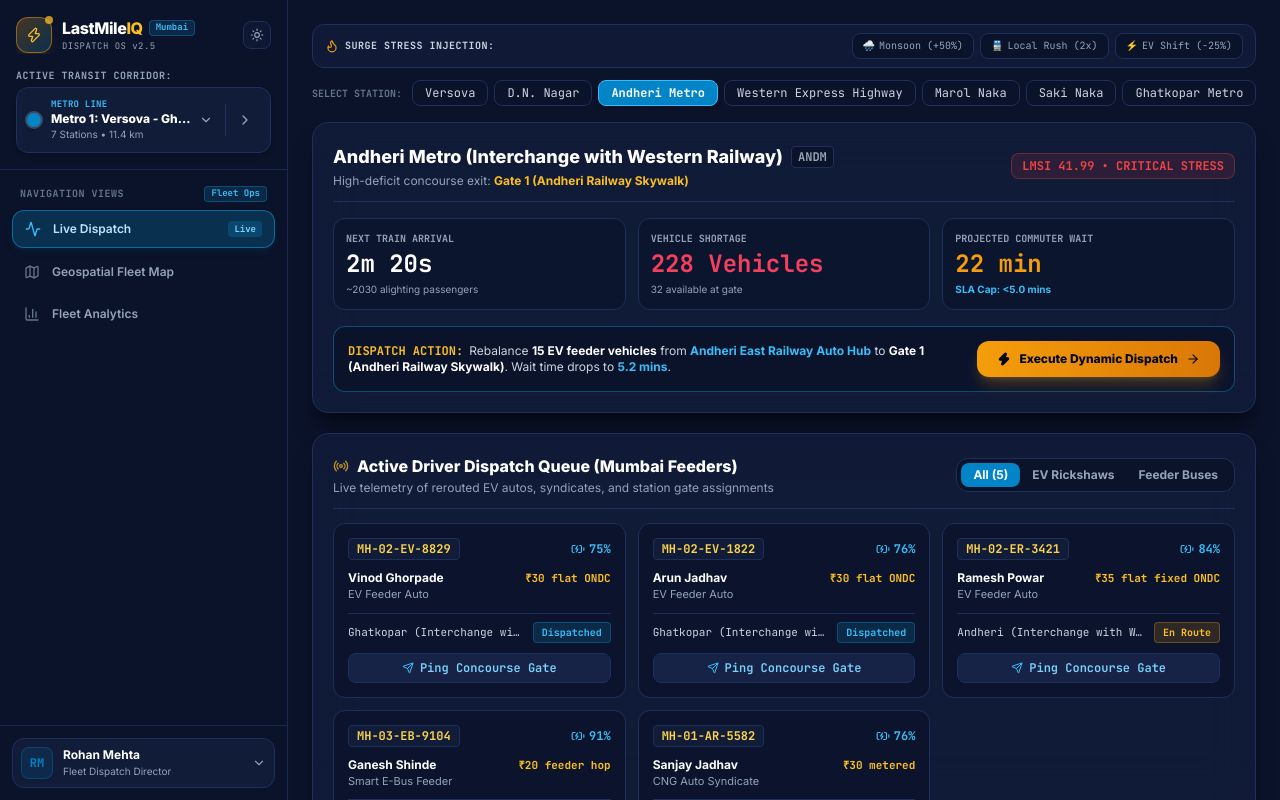
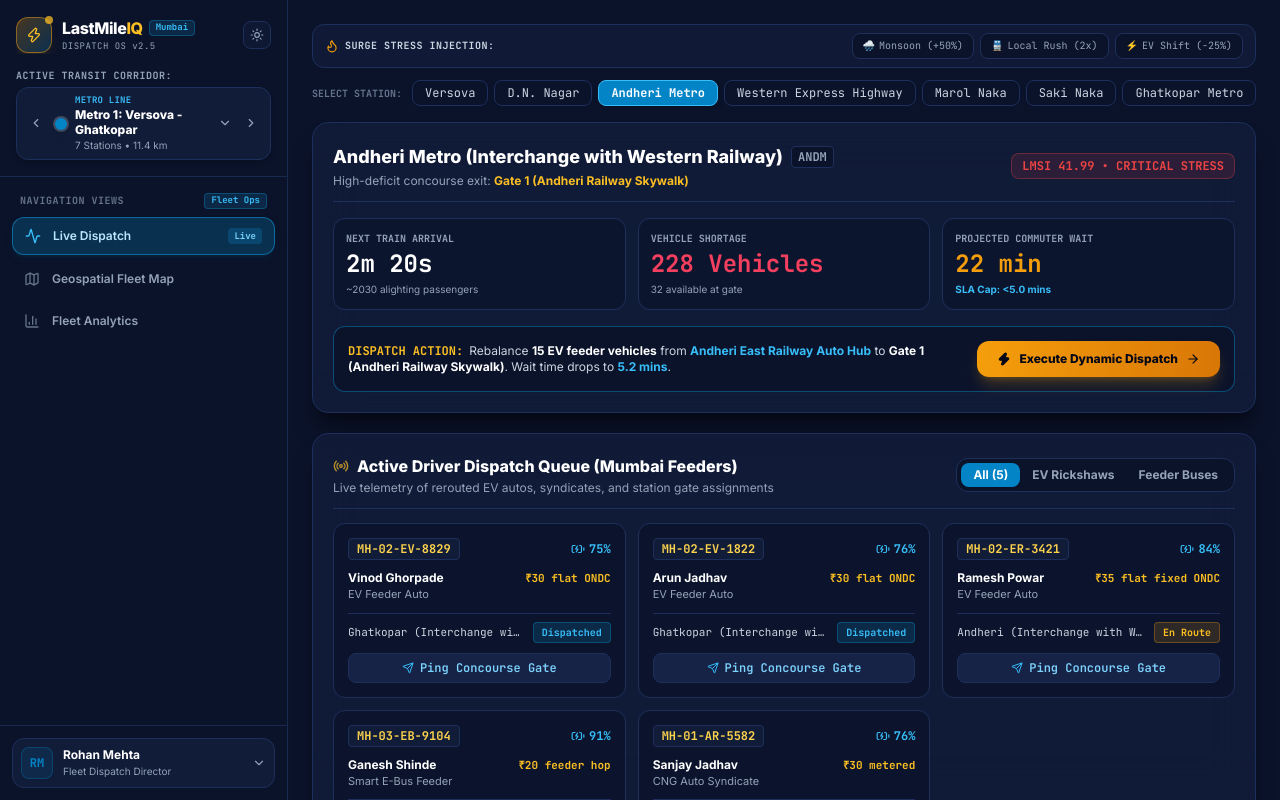
Before and after one commit to Ayush-web28/LastMileIQ, a React (Vite) app: page / in a window 1280 px wide. Built offline with nearby package versions, Linux system fonts and the light colour scheme.

Commit message:
feat: streamline corridor container with dual inline arrows and full-width dropdown headers

```diff
--- a/src/components/bionis/Sidebar.jsx
+++ b/src/components/bionis/Sidebar.jsx
@@ -12,6 +12,7 @@ import {
   Moon,
   ShieldCheck,
   ChevronRight,
+  ChevronLeft,
   Sparkles,
   Layers
 } from 'lucide-react';
@@ -189,37 +190,55 @@ export default function Sidebar({ activeView, setActiveView, isCollapsed, setIsC
             </div>
 
             {/* Single Unified Container */}
-            <div className={`flex items-center justify-between p-2.5 rounded-xl border transition shadow-md ${
+            <div className={`flex items-center justify-between p-2 rounded-xl border transition shadow-md gap-1 ${
               theme === 'dark'
                 ? 'bg-[#111C38] border-[#1E2F5B]'
                 : 'bg-slate-50 border-slate-200'
             }`}>
+              {/* Left Arrow Button (switches between metro & local, minimal space) */}
+              <button
+                type="button"
+                onClick={(e) => {
+                  e.stopPropagation();
+                  toggleCorridorCategory();
+                }}
+                className={`p-1 rounded-md transition shrink-0 flex items-center justify-center ${
+                  theme === 'dark'
+                    ? 'text-slate-400 hover:text-amber-400 hover:bg-[#162347]'
+                    : 'text-slate-500 hover:text-amber-600 hover:bg-slate-100'
+                }`}
+                title={corridorCategory === 'metro' ? 'Switch to Suburban Local Lines' : 'Switch to Metro Lines'}
+                aria-label="Previous transit mode"
+              >
+                <ChevronLeft className="w-3.5 h-3.5" />
+              </button>
+
               {/* Clickable Line Dropdown Trigger */}
               <button
                 type="button"
                 onClick={() => setCorridorMenuOpen(!corridorMenuOpen)}
-                className="flex-1 flex items-center justify-between min-w-0 pr-2 text-left cursor-pointer group"
+                className="flex-1 flex items-center justify-between min-w-0 px-1 text-left cursor-pointer group"
                 title={`Click to open ${corridorCategory === 'metro' ? 'Metro Lines' : 'Suburban Local Lines'} dropdown`}
               >
-                <div className="flex items-center gap-2.5 min-w-0">
+                <div className="flex items-center gap-2 min-w-0 flex-1">
                   <span
-                    className="w-3.5 h-3.5 rounded-full shrink-0 shadow-md ring-2 ring-white/20"
+                    className="w-3 h-3 rounded-full shrink-0 shadow-md ring-2 ring-white/20 mt-0.5"
                     style={{ backgroundColor: activeCorridor.color }}
                   />
-                  <div className="truncate min-w-0">
-                    <span className={`text-[9px] font-mono font-bold block uppercase tracking-wide ${
+                  <div className="min-w-0 flex-1">
+                    <span className={`text-[9px] font-mono font-bold block uppercase tracking-wide leading-none mb-0.5 ${
                       corridorCategory === 'metro'
                         ? (theme === 'dark' ? 'text-sky-400' : 'text-sky-700')
                         : (theme === 'dark' ? 'text-amber-400' : 'text-amber-700')
                     }`}>
                       {corridorCategory === 'metro' ? 'Metro Line' : 'Suburban Local'}
                     </span>
-                    <span className={`font-black text-xs truncate block ${
+                    <span className={`font-black text-xs leading-tight block break-words ${
                       theme === 'dark' ? 'text-white' : 'text-slate-900'
                     }`}>
                       {activeCorridor.shortName}
                     </span>
-                    <span className={`text-[10px] block ${
+                    <span className={`text-[10px] block leading-tight mt-0.5 ${
                       theme === 'dark' ? 'text-slate-400' : 'text-slate-500'
                     }`}>
                       {activeCorridor.stationsCount} Stations • {activeCorridor.lengthKm} km
@@ -227,32 +246,27 @@ export default function Sidebar({ activeView, setActiveView, isCollapsed, setIsC
                   </div>
                 </div>
 
-                <ChevronDown className={`w-3.5 h-3.5 shrink-0 transition-transform duration-200 ml-1.5 ${
+                <ChevronDown className={`w-3.5 h-3.5 shrink-0 transition-transform duration-200 ml-1 ${
                   corridorMenuOpen ? 'rotate-180' : ''
                 } ${theme === 'dark' ? 'text-slate-400 group-hover:text-white' : 'text-slate-500 group-hover:text-slate-900'}`} />
               </button>
 
-              {/* Vertical Separator */}
-              <div className={`h-8 w-px shrink-0 mx-1 ${
-                theme === 'dark' ? 'bg-[#1E2F5B]' : 'bg-slate-200'
-              }`} />
-
-              {/* Really small arrow inside container, pointing in the same side (ChevronRight >), zero text labels */}
+              {/* Right Arrow Button (switches between metro & local, minimal space) */}
               <button
                 type="button"
                 onClick={(e) => {
                   e.stopPropagation();
                   toggleCorridorCategory();
                 }}
-                className={`p-1.5 rounded-lg border transition shrink-0 flex items-center justify-center ${
+                className={`p-1 rounded-md transition shrink-0 flex items-center justify-center ${
                   theme === 'dark'
-                    ? 'border-transparent hover:border-[#1E2F5B] hover:bg-[#162347] text-slate-400 hover:text-amber-400'
-                    : 'border-transparent hover:border-slate-300 hover:bg-slate-100 text-slate-500 hover:text-amber-600'
+                    ? 'text-slate-400 hover:text-amber-400 hover:bg-[#162347]'
+                    : 'text-slate-500 hover:text-amber-600 hover:bg-slate-100'
                 }`}
-                title={corridorCategory === 'metro' ? 'Switch to Suburban Local Lines dropdown' : 'Switch to Metro Lines dropdown'}
-                aria-label="Switch transit corridor mode"
+                title={corridorCategory === 'metro' ? 'Switch to Suburban Local Lines' : 'Switch to Metro Lines'}
+                aria-label="Next transit mode"
               >
-                <ChevronRight className="w-4 h-4 transition-transform active:scale-90" />
+                <ChevronRight className="w-3.5 h-3.5" />
               </button>
             </div>
 
@@ -265,13 +279,10 @@ export default function Sidebar({ activeView, setActiveView, isCollapsed, setIsC
               }`}>
                 {corridorCategory === 'metro' ? (
                   <>
-                    {/* 6 Metro Lines Dropdown Options */}
-                    <div className="flex items-center justify-between px-2.5 py-1 mb-1">
-                      <span className="text-[10px] font-mono text-sky-400 uppercase tracking-wider font-bold">
+                    {/* 6 Metro Lines Dropdown Header: Full Width, No 'All Lines' */}
+                    <div className="px-2.5 py-1.5 mb-1 border-b border-[#1E2F5B]/50">
+                      <span className="text-[10px] font-mono text-sky-400 uppercase tracking-wider font-bold block w-full">
                         🚇 Mumbai Metro (6 Lines)
-                      </span>
-                      <span className={`text-[9px] font-mono ${theme === 'dark' ? 'text-slate-400' : 'text-slate-500'}`}>
-                        All Lines
                       </span>
                     </div>
                     {metroLines.map(([key, item]) => {
@@ -295,7 +306,7 @@ export default function Sidebar({ activeView, setActiveView, isCollapsed, setIsC
                         >
                           <span className="w-3 h-3 rounded-full mt-0.5 shrink-0 shadow-sm" style={{ backgroundColor: item.color }} />
                           <div className="min-w-0 flex-1">
-                            <div className="font-bold truncate">{item.shortName || item.name}</div>
+                            <div className="font-bold text-xs break-words">{item.shortName || item.name}</div>
                             <div className={`text-[10px] ${theme === 'dark' ? 'text-slate-400' : 'text-slate-500'}`}>
                               {item.stationsCount} Stations • {item.lengthKm} km
                             </div>
@@ -307,13 +318,10 @@ export default function Sidebar({ activeView, setActiveView, isCollapsed, setIsC
                   </>
                 ) : (
                   <>
-                    {/* 3 Suburban Local Lines Dropdown Options */}
-                    <div className="flex items-center justify-between px-2.5 py-1 mb-1">
-                      <span className="text-[10px] font-mono text-amber-400 uppercase tracking-wider font-bold">
+                    {/* 3 Suburban Local Lines Dropdown Header: Full Width, No 'All Lines' */}
+                    <div className="px-2.5 py-1.5 mb-1 border-b border-[#1E2F5B]/50">
+                      <span className="text-[10px] font-mono text-amber-400 uppercase tracking-wider font-bold block w-full">
                         🚆 Mumbai Suburban Local (3 Lines)
-                      </span>
-                      <span className={`text-[9px] font-mono ${theme === 'dark' ? 'text-slate-400' : 'text-slate-500'}`}>
-                        All Lines
                       </span>
                     </div>
                     {localLines.map(([key, item]) => {
@@ -337,7 +345,7 @@ export default function Sidebar({ activeView, setActiveView, isCollapsed, setIsC
                         >
                           <span className="w-3 h-3 rounded-full mt-0.5 shrink-0 shadow-md ring-1 ring-white/30" style={{ backgroundColor: item.color }} />
                           <div className="min-w-0 flex-1">
-                            <div className="font-bold truncate">{item.shortName || item.name}</div>
+                            <div className="font-bold text-xs break-words">{item.shortName || item.name}</div>
                             <div className={`text-[10px] ${theme === 'dark' ? 'text-slate-400' : 'text-slate-500'}`}>
                               {item.stationsCount} Stations • {item.lengthKm} km
                             </div>
```
